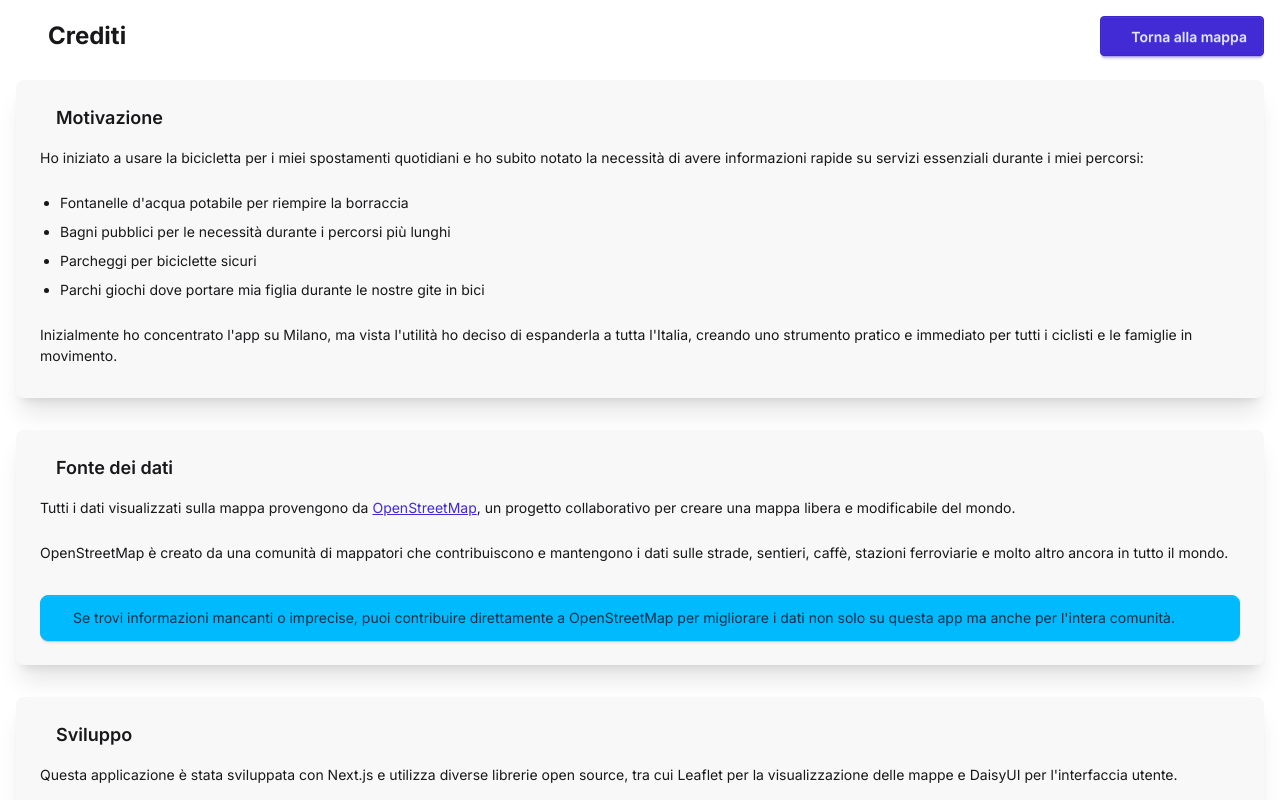
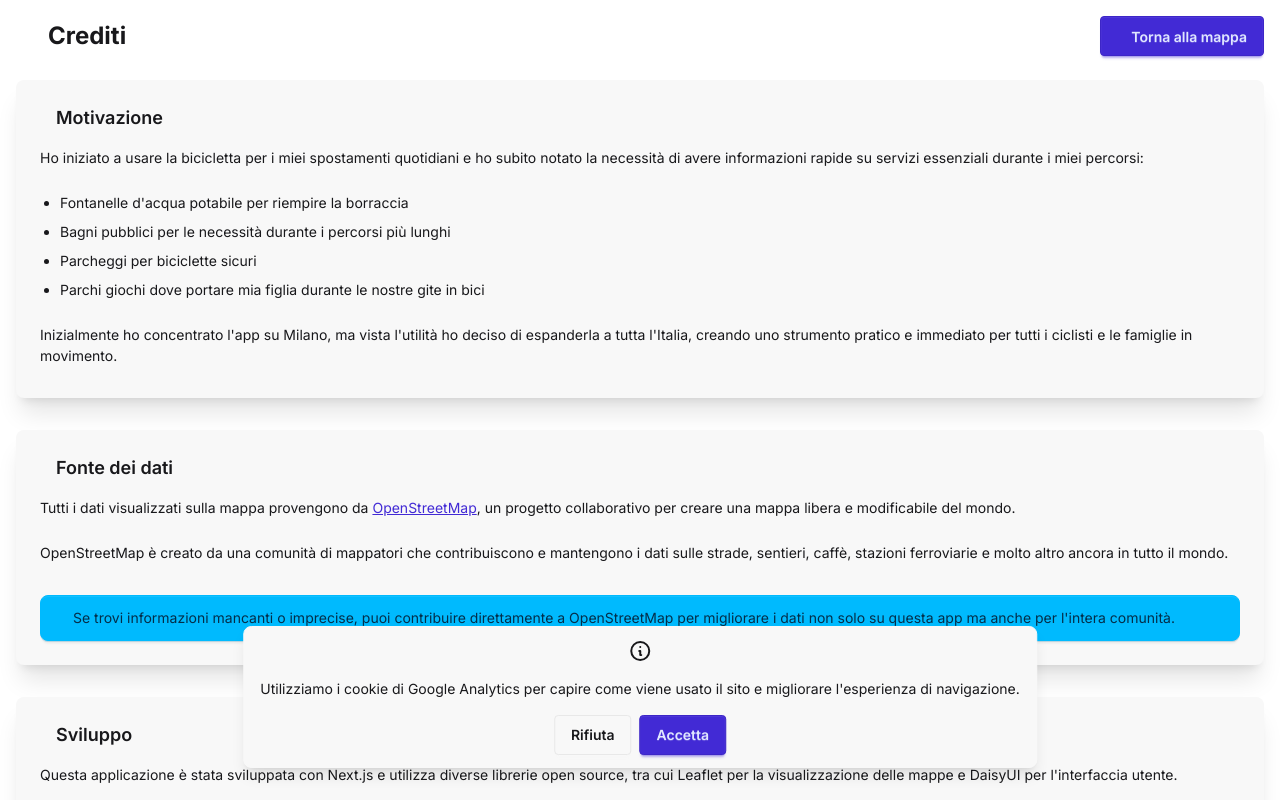
Before and after one commit to matitalatina/fontanelle, a Next.js app: page /credits in a window 1280 px wide. Shown: the top 800 px of the page. Built offline with nearby package versions, Linux system fonts and the light colour scheme.

Commit message:
Add GDPR banner

```diff
--- a/src/app/layout.tsx
+++ b/src/app/layout.tsx
@@ -1,9 +1,9 @@
 import type { Metadata, Viewport } from "next";
 import { Inter } from "next/font/google";
 import "./globals.css";
-import { GoogleAnalytics } from "@next/third-parties/google";
 import Meta from "./meta";
 import { baseMetadata, createViewport } from "./seo-config";
+import AnalyticsProvider from "@/components/AnalyticsProvider";
 
 const inter = Inter({ subsets: ["latin"] });
 
@@ -20,8 +20,10 @@ export default function RootLayout({
       <Meta />
       <link rel="icon" href="/icon.png" sizes="any" />
       <link rel="manifest" href="/manifest.json" />
-      <body className={`flex flex-1 ${inter.className}`}>{children}</body>
-      <GoogleAnalytics gaId="G-N9WYWY07X6" />
+      <body className={`flex flex-1 ${inter.className}`}>
+        {children}
+        <AnalyticsProvider gaId="G-N9WYWY07X6" />
+      </body>
     </html>
   );
 }
--- /dev/null
+++ b/src/components/AnalyticsProvider.tsx
@@ -0,0 +1,34 @@
+"use client";
+
+import { useState, useEffect } from "react";
+import { GoogleAnalytics } from "@next/third-parties/google";
+import CookieConsent from "./CookieConsent";
+
+export default function AnalyticsProvider({ gaId }: { gaId: string }) {
+  const [consentGiven, setConsentGiven] = useState<boolean | null>(null);
+
+  useEffect(() => {
+    // Check if user has already made a choice on page load
+    const cookieConsent = localStorage.getItem("cookie-consent");
+    if (cookieConsent === "accepted") {
+      setConsentGiven(true);
+    } else if (cookieConsent === "rejected") {
+      setConsentGiven(false);
+    }
+  }, []);
+
+  const handleAccept = () => {
+    setConsentGiven(true);
+  };
+
+  const handleReject = () => {
+    setConsentGiven(false);
+  };
+
+  return (
+    <>
+      {consentGiven && <GoogleAnalytics gaId={gaId} />}
+      <CookieConsent onAccept={handleAccept} onReject={handleReject} />
+    </>
+  );
+}
--- /dev/null
+++ b/src/components/CookieConsent.tsx
@@ -0,0 +1,101 @@
+"use client";
+
+import { useEffect, useState } from "react";
+
+interface CookieConsentProps {
+  onAccept: () => void;
+  onReject: () => void;
+}
+
+interface ConsentData {
+  decision: "accepted" | "rejected";
+  timestamp: string;
+}
+
+export default function CookieConsent({
+  onAccept,
+  onReject,
+}: CookieConsentProps) {
+  const [isVisible, setIsVisible] = useState(false);
+
+  useEffect(() => {
+    const consentDataString = localStorage.getItem("cookie-consent");
+
+    if (!consentDataString) {
+      setIsVisible(true);
+      return;
+    }
+
+    try {
+      const consentData = JSON.parse(consentDataString) as ConsentData;
+      const decisionDate = new Date(consentData.timestamp);
+      const oneMonthAgo = new Date();
+      oneMonthAgo.setDate(oneMonthAgo.getDate() - 30);
+
+      if (consentData.decision === "accepted") {
+        onAccept();
+      } else if (
+        consentData.decision === "rejected" &&
+        decisionDate < oneMonthAgo
+      ) {
+        setIsVisible(true);
+      }
+    } catch {
+      setIsVisible(true);
+    }
+  }, [onAccept]);
+
+  const handleAccept = () => {
+    const consentData: ConsentData = {
+      decision: "accepted",
+      timestamp: new Date().toISOString(),
+    };
+    localStorage.setItem("cookie-consent", JSON.stringify(consentData));
+    setIsVisible(false);
+    onAccept();
+  };
+
+  const handleReject = () => {
+    const consentData: ConsentData = {
+      decision: "rejected",
+      timestamp: new Date().toISOString(),
+    };
+    localStorage.setItem("cookie-consent", JSON.stringify(consentData));
+    setIsVisible(false);
+    onReject();
+  };
+
+  if (!isVisible) return null;
+
+  return (
+    <div className="toast toast-bottom toast-center z-50 min-w-[calc(100%-var(--spacing)*8)] sm:min-w-96 m-4 start-[calc(1/2*100%-var(--spacing)*4)] end-[calc(1/2*100%-var(--spacing)*4)]">
+      <div role="alert" className="alert alert-vertical shadow-lg">
+        <svg
+          xmlns="http://www.w3.org/2000/svg"
+          fill="none"
+          viewBox="0 0 24 24"
+          className="h-6 w-6 shrink-0 stroke-current"
+        >
+          <path
+            strokeLinecap="round"
+            strokeLinejoin="round"
+            strokeWidth="2"
+            d="M13 16h-1v-4h-1m1-4h.01M21 12a9 9 0 11-18 0 9 9 0 0118 0z"
+          ></path>
+        </svg>
+        <span className="text-wrap">
+          Utilizziamo i cookie di Google Analytics per capire come viene usato
+          il sito e migliorare l&apos;esperienza di navigazione.
+        </span>
+        <div>
+          <button onClick={handleReject} className="btn">
+            Rifiuta
+          </button>
+          <button onClick={handleAccept} className="btn btn-primary ml-2">
+            Accetta
+          </button>
+        </div>
+      </div>
+    </div>
+  );
+}
```
